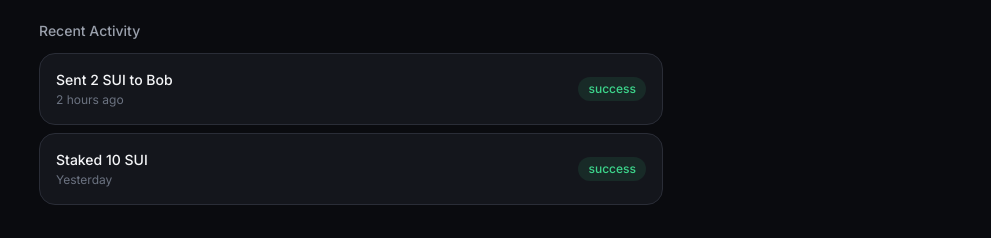
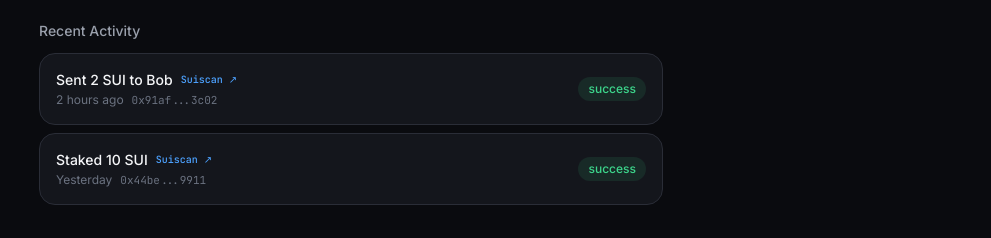
Before and after one commit to lokieed/Sipnip, a React (Vite) app in the folder frontend/: page / in a window 1280 px wide. Both pictures are taken after a click on the button "Connect Wallet to Start". Shown: the part 312-550 px from the top of the page, without its empty margins (289-1280 px from the left). Built offline with nearby package versions, Linux system fonts and the light colour scheme; no server answers.

Commit message:
feat(frontend): make Recent Activity items clickable to open on Suiscan explorer

```diff
--- a/frontend/src/components/Dashboard.tsx
+++ b/frontend/src/components/Dashboard.tsx
@@ -97,10 +97,33 @@ export function Dashboard({
             </Card>
           )}
           {activity.map((item) => (
-            <Card key={item.id} className="p-4 flex items-center justify-between">
+            <Card
+              key={item.id}
+              className={`p-4 flex items-center justify-between transition-all ${item.txDigest ? 'hover:border-[var(--color-border-hover)] cursor-pointer group' : ''}`}
+              onClick={() => {
+                if (item.txDigest) {
+                  const hash = item.txDigest.startsWith('0x') ? item.txDigest : item.txDigest;
+                  window.open(`https://suiscan.xyz/testnet/tx/${hash}`, '_blank');
+                }
+              }}
+            >
               <div>
-                <div className="text-sm font-medium">{item.summary}</div>
-                <div className="text-xs text-[var(--color-text-tertiary)] mt-0.5">{item.timestamp}</div>
+                <div className="text-sm font-medium flex items-center gap-2">
+                  <span>{item.summary}</span>
+                  {item.txDigest && (
+                    <span className="text-[10px] text-[var(--color-sui)] font-mono group-hover:underline">
+                      Suiscan ↗
+                    </span>
+                  )}
+                </div>
+                <div className="text-xs text-[var(--color-text-tertiary)] mt-0.5 flex items-center gap-2">
+                  <span>{item.timestamp}</span>
+                  {item.txDigest && (
+                    <span className="font-mono text-[11px] text-[var(--color-text-tertiary)]">
+                      {item.txDigest.length > 16 ? `${item.txDigest.slice(0, 10)}...` : item.txDigest}
+                    </span>
+                  )}
+                </div>
               </div>
               <Badge tone={item.status === 'success' ? 'success' : item.status === 'error' ? 'danger' : 'neutral'}>
                 {item.status}
```
